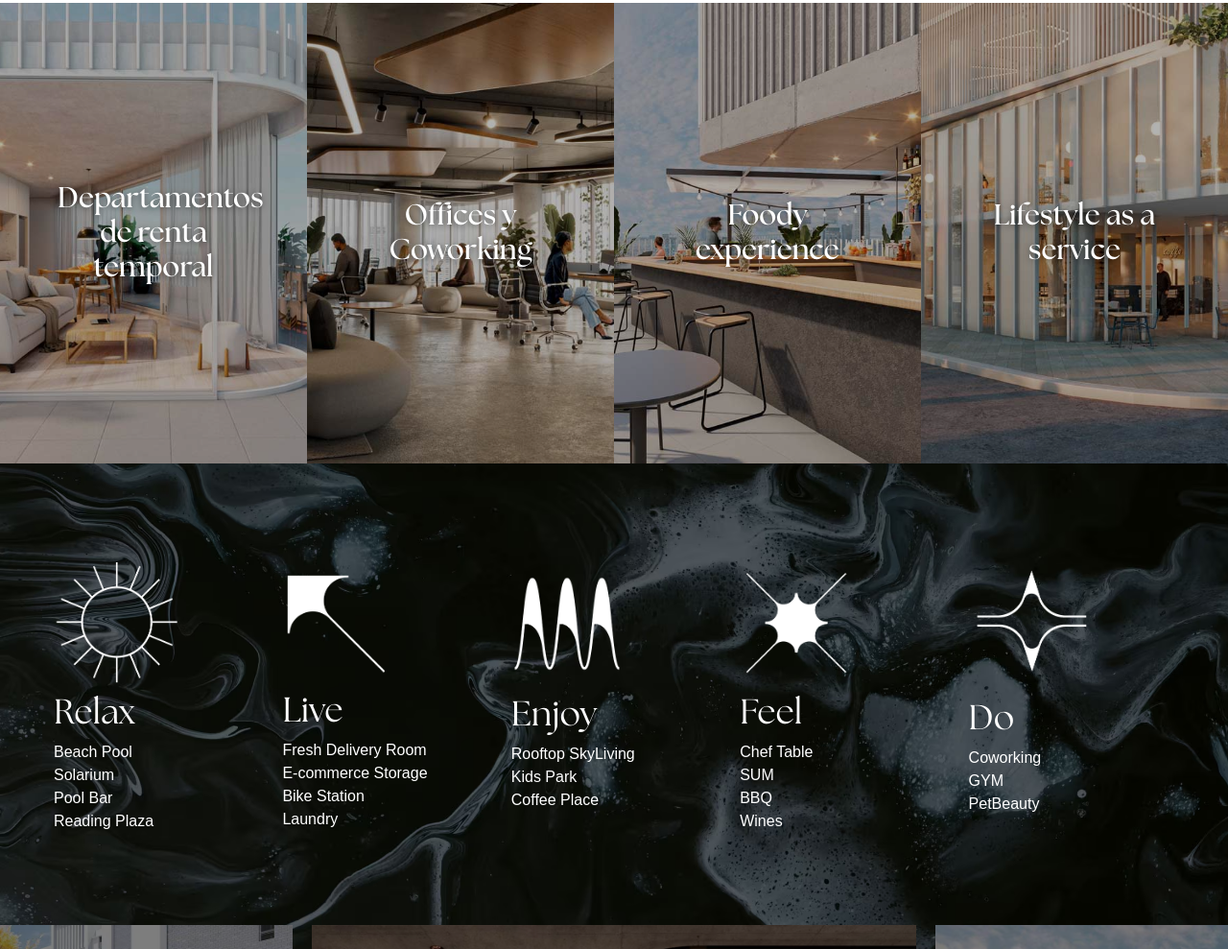
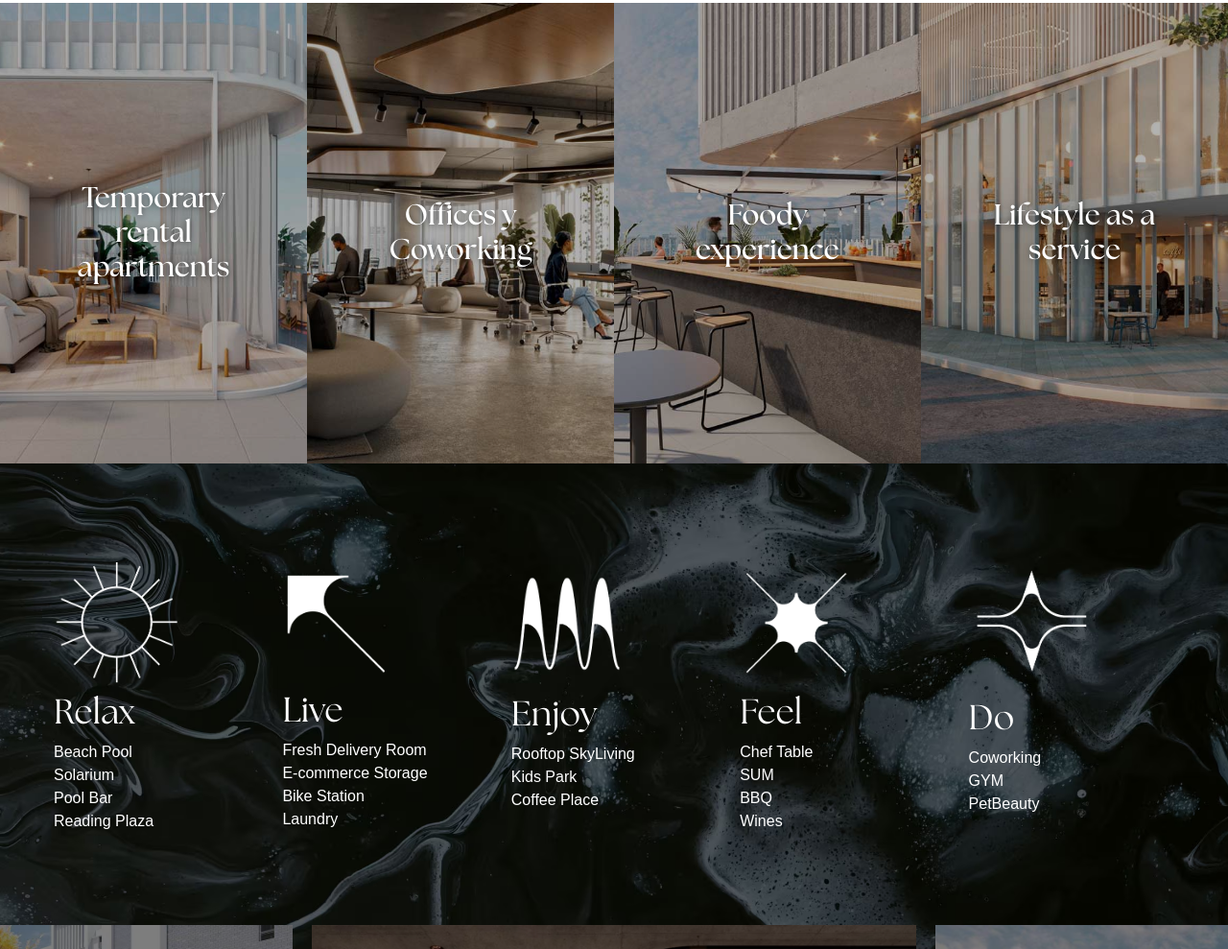
Before and after one commit to joacomesa22/project-itec362, an Astro site: page /amenities in a window 1280 px wide. Shown: the part 767-1756 px from the top of the page at 96% size. Built offline with nearby package versions, Linux system fonts and the light colour scheme; Astro itself is replaced by a stand-in of ours.

Commit message:
text fix

```diff
--- a/src/components/ServicesGallery.astro
+++ b/src/components/ServicesGallery.astro
@@ -3,7 +3,7 @@
       <div class="services__card">
         <a href="#deptos" class="services__card-img">
           <img src="/images/depto.jpg" alt="Departamento amplio" />
-          <h2 class="text-xl md:text-3xl">Departamentos de renta temporal</h2>
+          <h2 class="text-xl md:text-3xl">Temporary rental apartments</h2>
         </a>
         <div class="h-[20px] w-full bg-[var(--nature)] absolute bottom-0"></div>
       </div>
```
